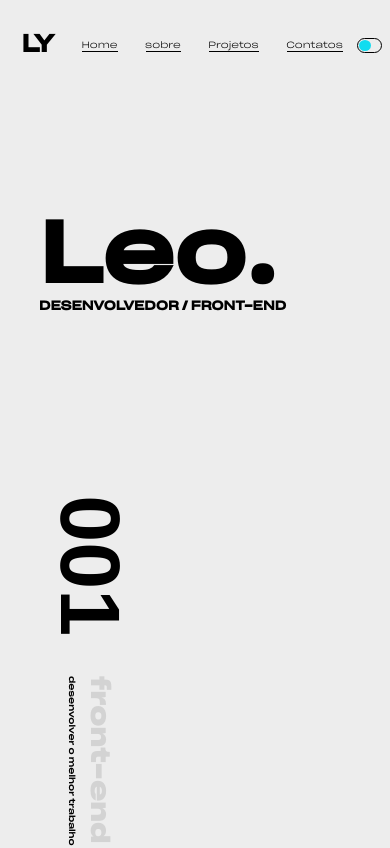
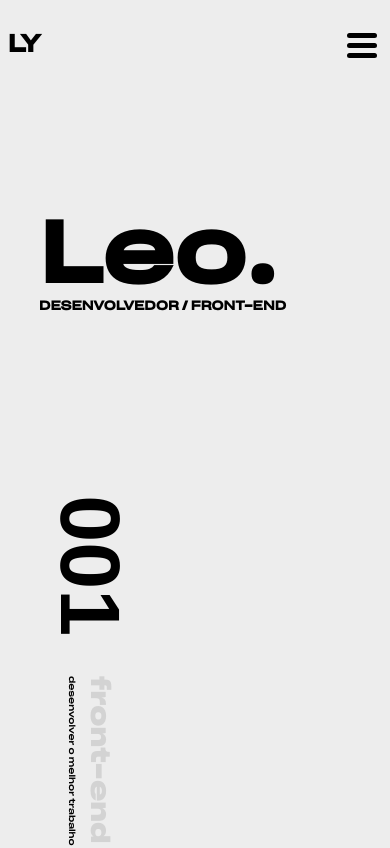
Before and after one commit to Leonardo-NY/portfolio, a React (Vite) app: page / in a window 390 px wide. Shown: the top 848 px of the page. Built offline with nearby package versions, Linux system fonts and the light colour scheme; a web font is replaced by a local one.

Commit message:
teste do menu hamburguer

```diff
--- a/src/components/Header/header.css
+++ b/src/components/Header/header.css
@@ -34,11 +34,6 @@ header{
 #nav a:hover::after{
   scale: 0;
 }
-.btns{
-  display: flex;
-  align-items: center;
-  gap: 5px;
-}
 #mode{
   height: 15px;
   width: 35px;
@@ -61,12 +56,31 @@ header{
   }
 }
 /*AREA DO MENU*/
+#menu{
+  width: 30px;
+  height: 30px;
+  border: none;
+  margin: 0 5px;
+  display: none;
+  align-items: center;
+  justify-content: center;
+  flex-direction: column;
+  gap: 5px;
+}
+.linha-menu{
+  width: 100%;
+  height: 5px;
+  border-radius: 5px;
+  background-color: var(--color-base);
+}
 @media(max-width: 600px){
-  #nav a{
-    font-size: 9px;
-    padding: 10px 0;
+  #menu{
+    display: flex;
   }
-  #nav a::after{
-    bottom: 8px;
+  #nav{
+    display: none;
+  }
+  #nav.active{
+    display:flex;
   }
 }
--- a/src/components/Header/header.jsx
+++ b/src/components/Header/header.jsx
@@ -4,24 +4,27 @@ function Header(){
   function btnModo(){
     document.body.classList.toggle("lightmode")
   }
-  function menu(){
-    if(mobileNav.style.display == 'flex'){
-      mobileNav.style.display = 'none'
-    }else{
-      mobileNav.style.display = 'flex'
-    }
+  function menuMobile(){
+    const btnMobile = document.getElementById('menu')
+    const nav = document.getElementById('nav')
+    nav.classList.toggle('active')
   }
   return(
     <>
       <header>
+        <h2>LY</h2>
         <nav id='nav'>
-          <h2>LY</h2>
           <a class="links nav" href="#">Home</a>
           <a class="links nav" href="#">sobre</a>
           <a  class="links nav"href="#projetos">Projetos</a>
           <a class="links nav" href="#">Contatos</a>
+          <button id="mode"onClick={btnModo} className=''><div></div></button>
         </nav>
-        <button id="mode"onClick={btnModo} className=''><div></div></button>
+        <button id='menu' onClick={menuMobile}>
+          <span className="linha-menu" id="lum"></span>
+          <span className="linha-menu" id="ldois"></span>
+          <span className="linha-menu" id="ltres"></span>
+        </button>
       </header>
     </>
   )
```
